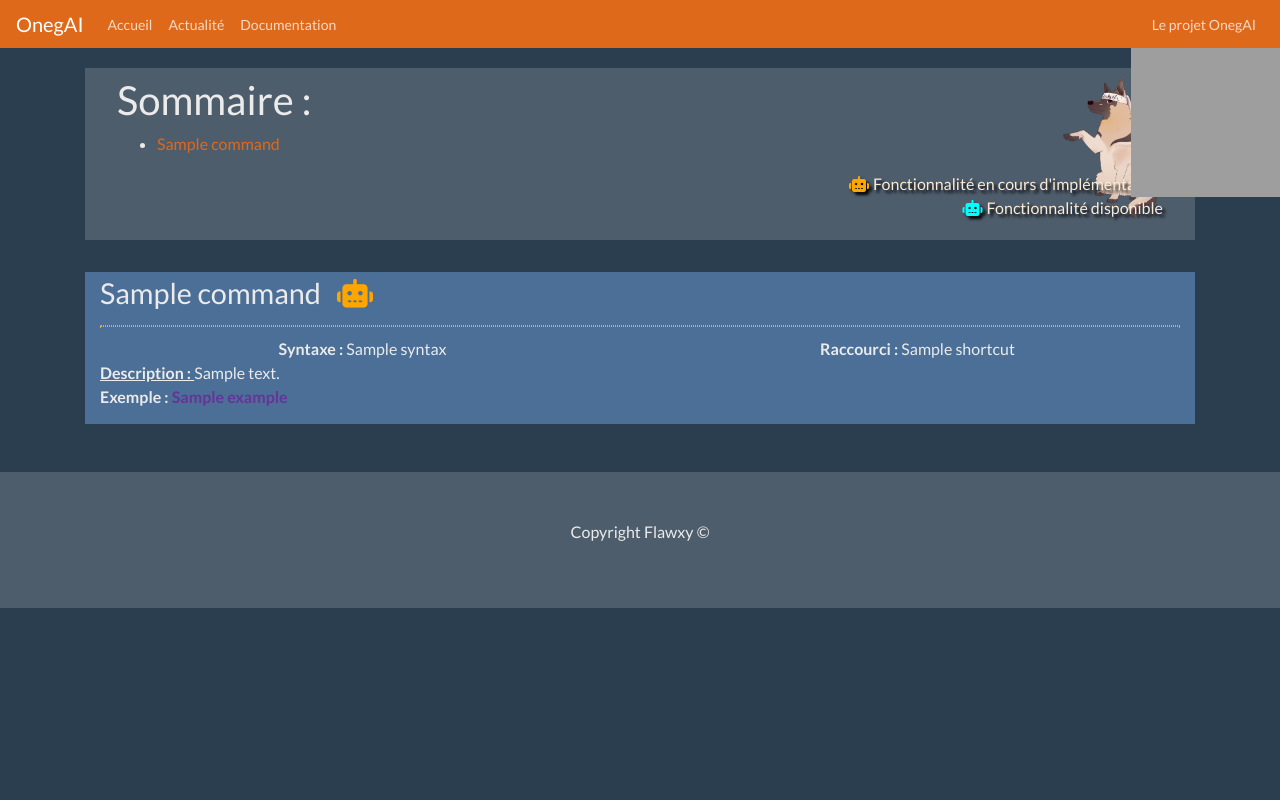
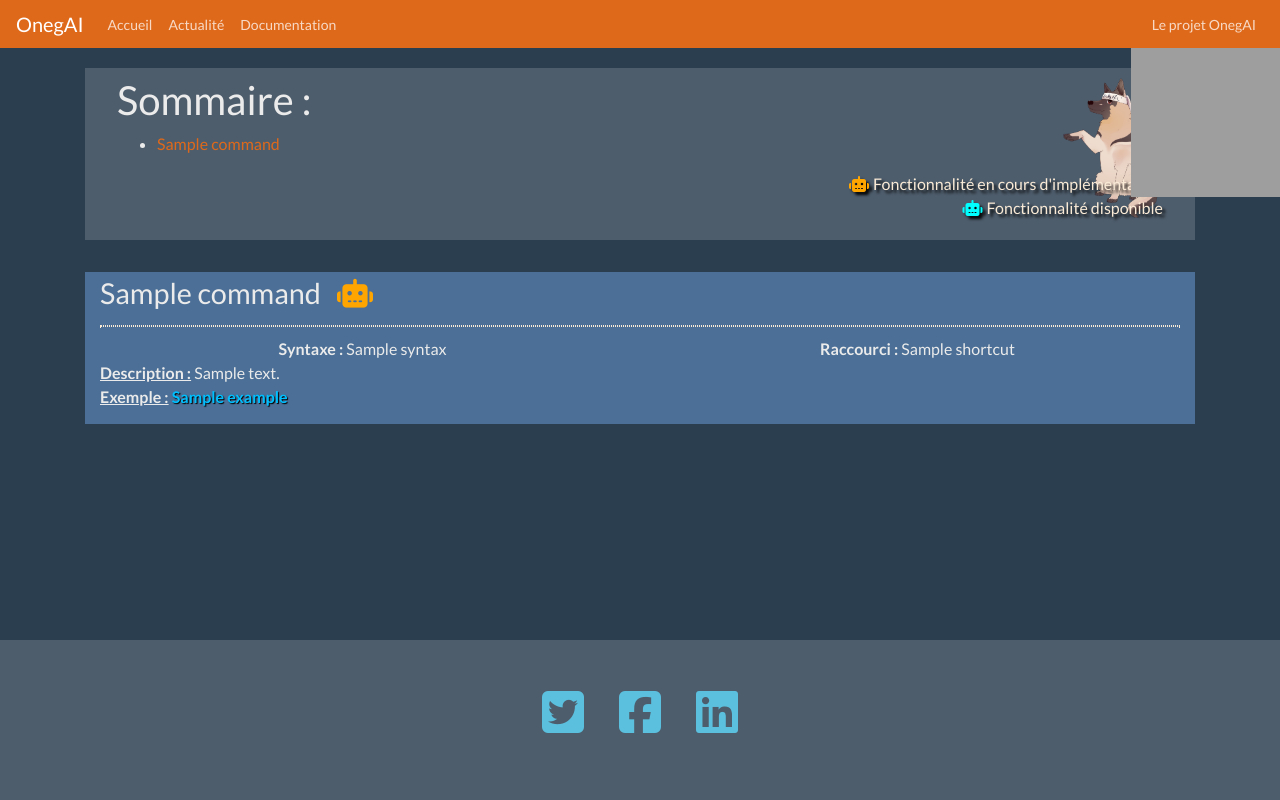
Before and after one commit to Flawxy/onegAI-site, a Symfony app: template templates/doc/index.html.twig in a window 1280 px wide. Run offline with Twig, Linux system fonts and the light colour scheme; the template is opened without the code that fills it: most values are stand-ins (such as "Sample title", 1, 10 or a date in 2020); some libraries are stand-ins or nearby versions; grey boxes are pictures that could not be loaded.

Commit message:
Create admin panel + security & Refactoring & Update CSS
:repeat: Update : CSS ;
:repeat: Update : AccountController ;
:repeat: Update : CategoryController ;
:repeat: Update : DocController ;
:repeat: Update : HomeController ;
:repeat: Update : PostController ;
:repeat: Update : account/login.html.twig ;
:repeat: Update : category/edit.html.twig ;
:repeat: Update : doc/index.html.twig ;
:repeat: Update : home.html.twig ;
:repeat: Update : footer.html.twig ;
:repeat: Update : header.html.twig ;
:repeat: Update : post/index.html.twig ;
:repeat: Update : post/show.html.twig ;
:white_check_mark: Create : post/_post.html.twig.

```diff
--- a/public/css/style.css
+++ b/public/css/style.css
@@ -1,3 +1,15 @@
+body {
+    min-height: 100vh;
+    position: relative;
+    padding-bottom: 200px;
+}
+
+footer {
+    position: absolute;
+    width: 100%;
+    bottom: 0;
+}
+
 div.container {
     margin-top: 20px;
 }
@@ -18,6 +30,11 @@ div.post-title h1, div.post-title p {
     text-shadow: 3px 3px 3px rgb(0,0,0);
 }
 
+div.articleContent {
+    color: whitesmoke;
+    text-shadow: 3px 3px 3px rgb(0,0,0);
+}
+
 .myLine {
     border: 0.5px antiquewhite solid;
     margin: 50px auto;
@@ -26,11 +43,23 @@ div.post-title h1, div.post-title p {
 .alertFlash {
     position: fixed;
     width: 100%;
-    bottom: 0;
+    top: 0;
     z-index: 1000;
     opacity: 0.8;
 }
+/*-------------------- ADMINISTRATION CATEGORY --------------------*/
+.adminButton {
+    text-shadow: 3px 3px 3px rgb(0,0,0);
+    font-weight: bold;
+}
 
+.adminIcon {
+    color: white;
+}
+
+.adminIcon:hover {
+    color: deepskyblue;
+}
 /*-------------------- DOCUMENTATION CATEGORY --------------------*/
 #docJumbotron {
     background-image: url("/images/onegaiBot_full.png");
@@ -51,7 +80,7 @@ div.post-title h1, div.post-title p {
 }
 
 .myLineCommand {
-    border: 0.5px orange dotted;
+    border: 1px antiquewhite dotted;
     margin: 10px auto;
 }
 
@@ -72,13 +101,14 @@ div.post-title h1, div.post-title p {
     color: red;
 }
 
-.commandDescription strong {
+.commandDescription strong, .commandExample strong {
     text-decoration: underline;
 }
 
 .commandExample span {
-    color: rebeccapurple;
+    color: deepskyblue;
     font-weight: bold;
+    text-shadow: 1px 1px 1px rgb(0,0,0);
 }
 
 .stringParameter:before {
--- a/src/Controller/HomeController.php
+++ b/src/Controller/HomeController.php
@@ -17,7 +17,7 @@ class HomeController extends Controller {
         $lastPosts = $repo->findBy(array(), array('createdAt' => 'DESC'), 3);
 
         return $this->render('home.html.twig', [
-            'lastPosts' => $lastPosts
+            'posts' => $lastPosts
         ]);
     }
 }
--- a/templates/account/login.html.twig
+++ b/templates/account/login.html.twig
@@ -8,7 +8,7 @@
             <div class="col-md-3">&nbsp;</div>
             <div class="col-md-6">
                 <div class="bg-light py-3 px-3">
-                    <h1>Connectez vous !</h1>
+                    <h1>Connexion à l'administration</h1>
                     {% if hasError %}
                         <div class="alert alert-danger">
                             Nom d'utilisateur ou mot de passe incorrect.
--- a/templates/category/edit.html.twig
+++ b/templates/category/edit.html.twig
@@ -5,7 +5,7 @@
 {% block body %}
     <div class="container">
 
-        <h1>Modifier la catégorie {{ category.name }}</h1>
+        <h1>Modifier la catégorie "{{ category.name }}".</h1>
 
         {{ form_start(catForm) }}
 
@@ -14,7 +14,7 @@
             tant qu'elle ne possèdera pas au moins une entrée !</p>
 
         <button type="submit" class="btn btn-outline-primary">
-            Créer la catégorie
+            Modifier la catégorie
         </button>
 
         {{ form_end(catForm) }}
--- a/templates/doc/index.html.twig
+++ b/templates/doc/index.html.twig
@@ -13,11 +13,19 @@
                     {% set ec = entry.category %}
                     {% if catCheck != ec.name %}
                         {% if not loop.first %}</ul>{% endif %}
-                        <li><a href="#category{{ ec.id }}">{{ ec.name }}</a></li>
+                        <li><a href="#category{{ ec.id }}">{{ ec.name }}</a>
+                            {% if app.user %}
+                                <a href="{{ path('cat_edit', {'id': ec.id}) }}"><span class="far fa-edit adminIcon"></span></a>
+                            {% endif %}
+                        </li>
                         {% set catCheck = ec.name %}
                         <ul>
                     {% endif %}
-                        <li><a href="#entry{{ entry.id }}">{{ entry.command | capitalize }}</a></li>
+                        <li><a href="#entry{{ entry.id }}">{{ entry.command | capitalize }}</a>
+                            {% if app.user %}
+                                <a href="{{ path('doc_edit', {'id': entry.id}) }}"><span class="fas fa-edit adminIcon"></span></a>
+                            {% endif %}
+                        </li>
                 {% endfor %}
             </ul>
             <p id="wipLegendText" class="text-right"><span class="fas fa-robot mr-1" style="color: orange"></span>Fonctionnalité en cours d'implémentation<br />
@@ -32,13 +40,21 @@
         {% set ec = entry.category %}
         {% if catCheck != ec.name %}
             {% if not loop.first %}<div class="myLine"></div>{% endif %}
-            <p id="category{{ ec.id }}" class="h1 text-center">{{ ec.name }}</p>
+            <p id="category{{ ec.id }}" class="h1 text-center">{{ ec.name }}
+                {% if app.user %}
+                    <a href="{{ path('cat_edit', {'id': ec.id}) }}"><span class="far fa-edit adminIcon"></span></a>
+                {% endif %}
+            </p>
             <p>{{ ec.description }}</p>
             {% set catCheck = ec.name %}
         {% endif %}
         <div id="entry{{ entry.id }}" class="container paragraph">
             <div class="row">
-                <span class="headerParagraph col">{{ entry.command | capitalize }}<span class="fas fa-robot ml-3" style="color: {% if entry.wip %}orange{% else %}cyan{% endif %}" title="{% if entry.wip %}WIP{% else %}WORKING{% endif %}"></span></span>
+                <span class="headerParagraph col">{{ entry.command | capitalize }}<span class="fas fa-robot ml-3" style="color: {% if entry.wip %}orange{% else %}cyan{% endif %}" title="{% if entry.wip %}WIP{% else %}WORKING{% endif %}"></span>
+                    {% if app.user %}
+                        <a href="{{ path('doc_edit', {'id': entry.id}) }}"><span class="fas fa-edit adminIcon"></span></a>
+                    {% endif %}
+                </span>
             </div>
             <div class="myLineCommand"></div>
             <div class="row">
@@ -47,11 +63,11 @@
             </div>
             <div class="row">
                 <span class="commandDescription col">
-                <strong>Description : </strong>{{ entry.description | raw }}
+                <strong>Description :</strong> {{ entry.description | raw }}
                 </span>
             </div>
             <div class="row">
-                <span class="commandExample col"><strong>Exemple : </strong><span>{{ entry.example }}</span></span>
+                <span class="commandExample col"><strong>Exemple :</strong> <span>{{ entry.example }}</span></span>
             </div>
         </div>
     {% endfor %}
--- a/templates/partials/footer.html.twig
+++ b/templates/partials/footer.html.twig
@@ -1,3 +1,7 @@
-<footer class="mt-5 bg-dark py-5 text-center">
-    <p>Copyright Flawxy ©</p>
+<footer class="bg-dark py-5 text-center">
+    <p>
+        <a href="https://twitter.com/YannVogel" target="_blank" class="text-info"><span class="fab fa-twitter-square fa-3x mx-3"></span></a>
+        <a href="https://www.facebook.com/yann.vogel.908" target="_blank" class="text-info"><span class="fab fa-facebook-square fa-3x mx-3"></span></a>
+        <a href="https://www.linkedin.com/in/yann-vogel-154920198/" target="_blank" class="text-info"><span class="fab fa-linkedin fa-3x mx-3"></span></a>
+    </p>
 </footer>
--- a/templates/partials/header.html.twig
+++ b/templates/partials/header.html.twig
@@ -15,6 +15,23 @@
             <li class="nav-item">
                 <a class="nav-link" href="{{ path('doc_index') }}">Documentation</a>
             </li>
+            {% if app.user %}
+                <li class="nav-item">
+                    <a href="{{ path('cat_create') }}" class="nav-link adminButton btn btn-info mx-1 btn-sm rounded-pill">Créer une catégorie</a>
+                </li>
+                <li class="nav-item">
+                    <a href="{{ path('doc_create') }}" class="nav-link adminButton btn btn-info mx-1 btn-sm rounded-pill">Créer une entrée de documentation</a>
+                </li>
+                <li class="nav-item">
+                    <a href="{{ path('posts_create') }}" class="nav-link adminButton btn btn-info mx-1 btn-sm rounded-pill">Créer un article</a>
+                </li>
+                <li class="nav-item">
+                    <a href="{{ path('account_password') }}" class="nav-link adminButton btn btn-warning mx-1 btn-sm rounded-pill">Modifier le mot de passe</a>
+                </li>
+                <li class="nav-item">
+                    <a href="{{ path('account_logout') }}" class="nav-link adminButton btn btn-danger mx-1 btn-sm rounded-pill">Se déconnecter</a>
+                </li>
+            {% endif %}
         </ul>
         <ul class="navbar-nav ml-auto">
             <li class="nav-item">
--- a/templates/post/show.html.twig
+++ b/templates/post/show.html.twig
@@ -8,9 +8,12 @@
         <h1>{{ post.title }} </h1>
         <p><small>Posté le {{ post.createdAt | date("d/m/Y") }}</small></p>
         <p>{{ post.introduction }}</p>
+        {% if app.user %}
+            <a href="{{ path('posts_edit', {'slug': post.slug}) }}" class="btn btn-info adminButton rounded-pill">Modifier l'article</a>
+        {% endif %}
     </div>
 </div>
-<div class="container">
+    <div class="container articleContent">
     <div class="row">
         <div class="col">
             {{ post.content | raw }}
```
Also changed, not shown: src/Controller/AccountController.php (+6 -1 lines), src/Controller/CategoryController.php (+14 -4 lines), src/Controller/DocController.php (+15 -5 lines), src/Controller/PostController.php (+12 -2 lines), templates/home.html.twig (+1 -20 lines), templates/post/_post.html.twig (added, +32 -0 lines), templates/post/index.html.twig (+1 -25 lines).
